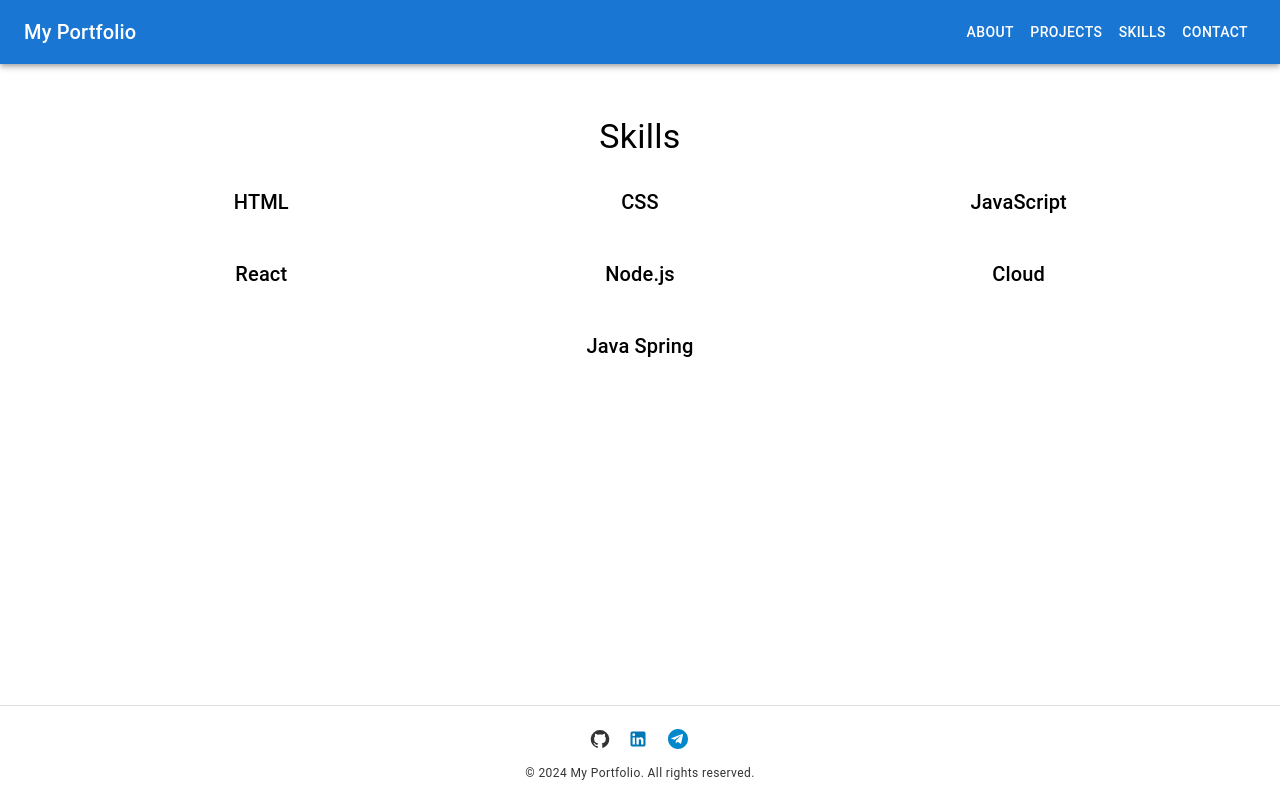
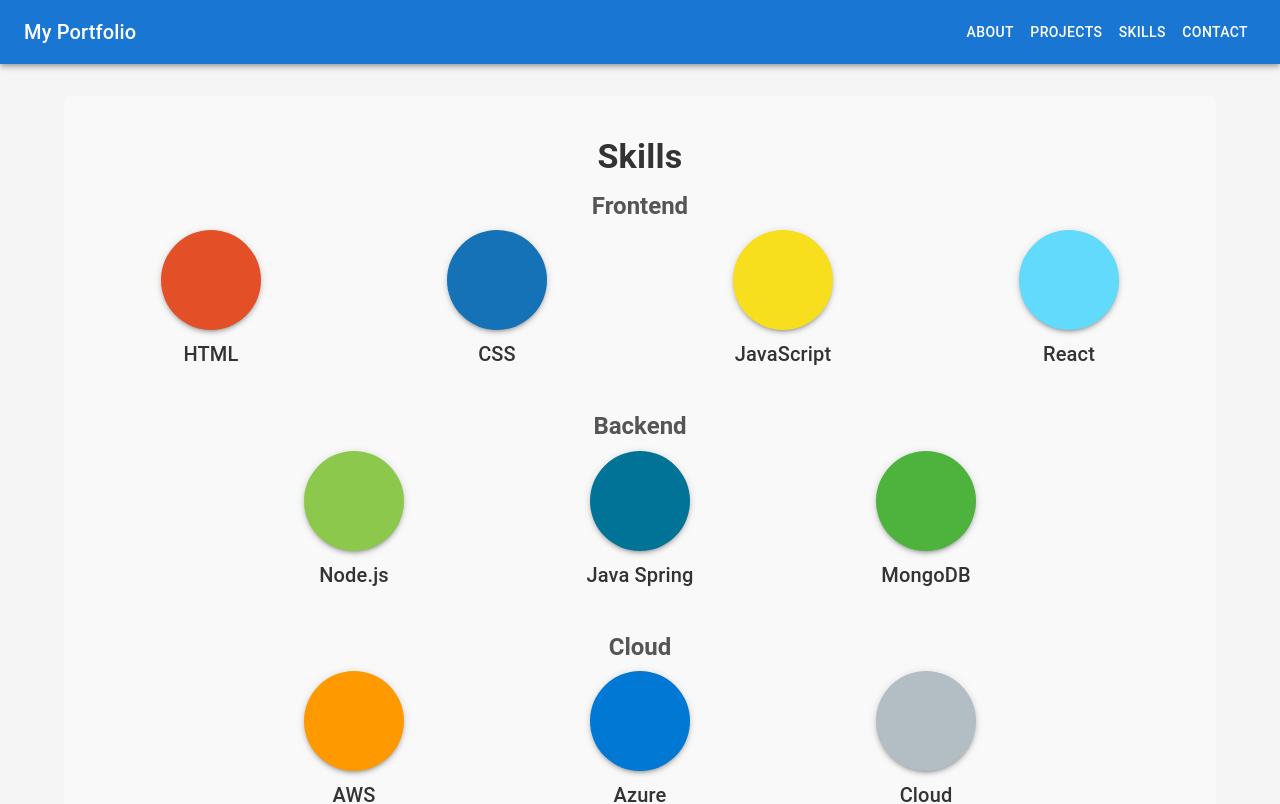
Before and after one commit to Shahtaa/my-portfolio, a React (Create React App) app: page /my-portfolio/skills in a window 1280 px wide. Shown: the top 804 px of the page. Built offline with nearby package versions, Linux system fonts and the light colour scheme; the HTML template or start-up script is replaced by a standard one.

Commit message:
improved UI

```diff
--- a/src/App.tsx
+++ b/src/App.tsx
@@ -2,6 +2,8 @@
 import React from 'react';
 import { Route, Routes } from 'react-router-dom';
 import { Container, Box } from '@mui/material';
+import { createTheme, ThemeProvider } from '@mui/material/styles';
+import CssBaseline from '@mui/material/CssBaseline'; // Import CssBaseline for consistent styling
 import Header from './components/Header';
 import About from './components/About';
 import Projects from './components/Projects';
@@ -10,8 +12,31 @@
 import Footer from './components/Footer';
 import NotFound from './components/NotFound'; // Don't forget to import your NotFound component
 
+// Create a theme instance
+const theme = createTheme({
+  palette: {
+    primary: {
+      main: '#1976d2', // Customize your primary color
+      light: '#63a4ff',
+      dark: '#115293',
+    },
+    secondary: {
+      main: '#dc004e', // Customize your secondary color
+    },
+    background: {
+      default: '#f5f5f5', // Default background color
+    },
+    text: {
+      primary: '#000000', // Primary text color
+      secondary: '#555555', // Secondary text color
+    },
+  },
+});
+
 const App: React.FC = () => {
   return (
+    <ThemeProvider theme={theme}>
+      <CssBaseline /> {/* Apply baseline styles */}
       <Box
         sx={{
           display: 'flex',
@@ -39,6 +64,7 @@
         </Container>
         <Footer />
       </Box>
+    </ThemeProvider>
   );
 };
 
--- a/src/components/Projects.tsx
+++ b/src/components/Projects.tsx
@@ -1,6 +1,6 @@
 // src/components/Projects.tsx
 import React from 'react';
-import { Card, CardContent, CardMedia, Typography, Grid } from '@mui/material';
+import { Card, CardContent, CardMedia, Typography, Grid, Button } from '@mui/material';
 
 // You can replace this with the respective images for each project
 import localImage from '../images/image.png';
@@ -53,26 +53,41 @@
       <Grid container spacing={3} justifyContent="center">
         {projectData.map((project, index) => (
           <Grid item xs={12} sm={6} md={4} key={index}>
-            <Card>
+            <Card sx={{ height: '100%', display: 'flex', flexDirection: 'column' }}>
               <CardMedia
                 component="img"
                 height="140"
                 image={project.imageUrl}
                 alt={project.title}
               />
-              <CardContent>
+              <CardContent sx={{ flexGrow: 1 }}>
                 <Typography variant="h5" component="div">
                   {project.title}
                 </Typography>
                 <Typography variant="body2" color="text.secondary">
                   {project.description}
                 </Typography>
-                <Typography variant="body2" color="primary">
-                  <a href={project.demo} target="_blank" rel="noopener noreferrer">Live Demo</a>
-                  {' | '}
-                  <a href={project.link} target="_blank" rel="noopener noreferrer">GitHub</a>
-                </Typography>
               </CardContent>
+              <div style={{ display: 'flex', justifyContent: 'space-around', padding: '16px' }}>
+                <Button
+                  variant="contained"
+                  color="primary"
+                  href={project.demo}
+                  target="_blank"
+                  rel="noopener noreferrer"
+                >
+                  Live Demo
+                </Button>
+                <Button
+                  variant="outlined"
+                  color="primary"
+                  href={project.link}
+                  target="_blank"
+                  rel="noopener noreferrer"
+                >
+                  GitHub
+                </Button>
+              </div>
             </Card>
           </Grid>
         ))}
--- a/src/components/Skills.tsx
+++ b/src/components/Skills.tsx
@@ -1,38 +1,74 @@
 // src/components/Skills.tsx
 import React from 'react';
-import { Grid, Typography, Box } from '@mui/material';
+import { Grid, Typography, Box, Paper } from '@mui/material';
 
-const skillsData = [
-  { name: 'HTML', icon: 'fab fa-html5', color: '#E34F26' }, // HTML color
-  { name: 'CSS', icon: 'fab fa-css3-alt', color: '#1572B6' }, // CSS color
-  { name: 'JavaScript', icon: 'fab fa-js', color: '#F7DF1E' }, // JavaScript color
-  { name: 'React', icon: 'fab fa-react', color: '#61DAFB' }, // React color
-  { name: 'Node.js', icon: 'fab fa-node', color: '#8CC84B' }, // Node.js color
-  { name: 'Cloud', icon: 'fas fa-cloud', color: '#B2BEC3' }, // Cloud color
-  { name: 'Java Spring', icon: 'fab fa-java', color: '#007396' }, // Java Spring color
-];
+// Group skills by category with original colors and links
+const skillsData = {
+  Frontend: [
+    { name: 'HTML', icon: 'fab fa-html5', color: '#E34F26', link: 'https://developer.mozilla.org/en-US/docs/Web/HTML' }, // HTML color
+    { name: 'CSS', icon: 'fab fa-css3-alt', color: '#1572B6', link: 'https://developer.mozilla.org/en-US/docs/Web/CSS' }, // CSS color
+    { name: 'JavaScript', icon: 'fab fa-js', color: '#F7DF1E', link: 'https://developer.mozilla.org/en-US/docs/Web/JavaScript' }, // JavaScript color
+    { name: 'React', icon: 'fab fa-react', color: '#61DAFB', link: 'https://reactjs.org/' }, // React color
+  ],
+  Backend: [
+    { name: 'Node.js', icon: 'fab fa-node', color: '#8CC84B', link: 'https://nodejs.org/' }, // Node.js color
+    { name: 'Java Spring', icon: 'fab fa-java', color: '#007396', link: 'https://spring.io/' }, // Java Spring color
+    { name: 'MongoDB', icon: 'fas fa-database', color: '#4DB33D', link: 'https://www.mongodb.com/' }, // MongoDB color
+  ],
+  Cloud: [
+    { name: 'AWS', icon: 'fab fa-aws', color: '#FF9900', link: 'https://aws.amazon.com/' }, // AWS color
+    { name: 'Azure', icon: 'fab fa-microsoft', color: '#0078D4', link: 'https://azure.microsoft.com/' }, // Azure color
+    { name: 'Cloud', icon: 'fas fa-cloud', color: '#B2BEC3', link: 'https://cloud.google.com/' }, // Cloud color
+  ],
+};
 
 const Skills: React.FC = () => {
   return (
-    <Box sx={{ padding: '20px' }}>
-      <Typography variant="h4" gutterBottom align="center">
+    <Box sx={{ padding: '40px 20px', bgcolor: '#f9f9f9', borderRadius: '8px' }}>
+      <Typography variant="h4" gutterBottom align="center" sx={{ fontWeight: 'bold', color: '#333' }}>
         Skills
       </Typography>
-      <Grid container spacing={3} justifyContent="center">
-        {skillsData.map((skill, index) => (
-          <Grid item xs={12} sm={6} md={4} key={index} sx={{ textAlign: 'center' }}>
-            <Box sx={{ display: 'flex', flexDirection: 'column', alignItems: 'center' }}>
+      {Object.entries(skillsData).map(([category, skills]) => (
+        <Box key={category} sx={{ marginBottom: '40px' }}>
+          <Typography variant="h5" gutterBottom align="center" sx={{ fontWeight: 'bold', color: '#555' }}>
+            {category}
+          </Typography>
+          <Grid container spacing={4} justifyContent="center">
+            {skills.map((skill, index) => (
+              <Grid item xs={12} sm={6} md={3} key={index} sx={{ display: 'flex', flexDirection: 'column', alignItems: 'center' }}>
+                <Paper
+                  elevation={3}
+                  sx={{
+                    display: 'flex',
+                    alignItems: 'center',
+                    justifyContent: 'center',
+                    width: '100px', // Fixed width for circular card
+                    height: '100px', // Fixed height for circular card
+                    borderRadius: '50%', // Make the card circular
+                    bgcolor: skill.color, // Use the original skill color
+                    textAlign: 'center',
+                    transition: 'transform 0.2s, box-shadow 0.2s',
+                    '&:hover': {
+                      transform: 'scale(1.05)', // Scale effect on hover
+                      boxShadow: 6,
+                    },
+                  }}
+                >
+                  <a href={skill.link} target="_blank" rel="noopener noreferrer" style={{ textDecoration: 'none' }}>
                     <i
                       className={skill.icon}
-                style={{ fontSize: '48px', marginBottom: '8px', color: skill.color }}
+                      style={{ fontSize: '48px', color: '#fff' }} // Set icon color to white for contrast
                     ></i>
-              <Typography variant="h6" mt={1}>
+                  </a>
+                </Paper>
+                <Typography variant="h6" mt={1} sx={{ color: '#333', textAlign: 'center' }}>
                   {skill.name}
                 </Typography>
-            </Box>
               </Grid>
             ))}
           </Grid>
+        </Box>
+      ))}
     </Box>
   );
 };
```
Lines whose indentation alone changed are shown as unchanged.
